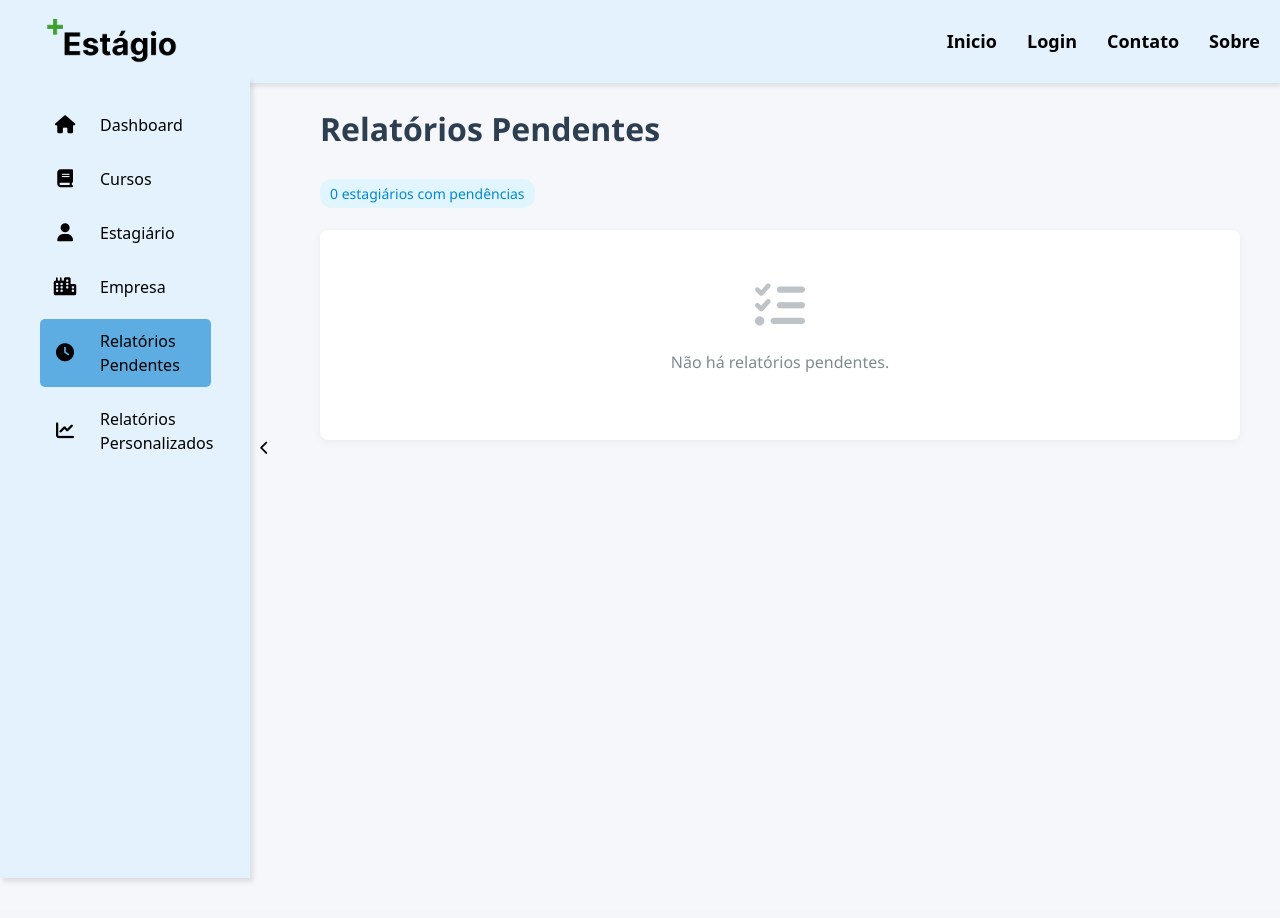
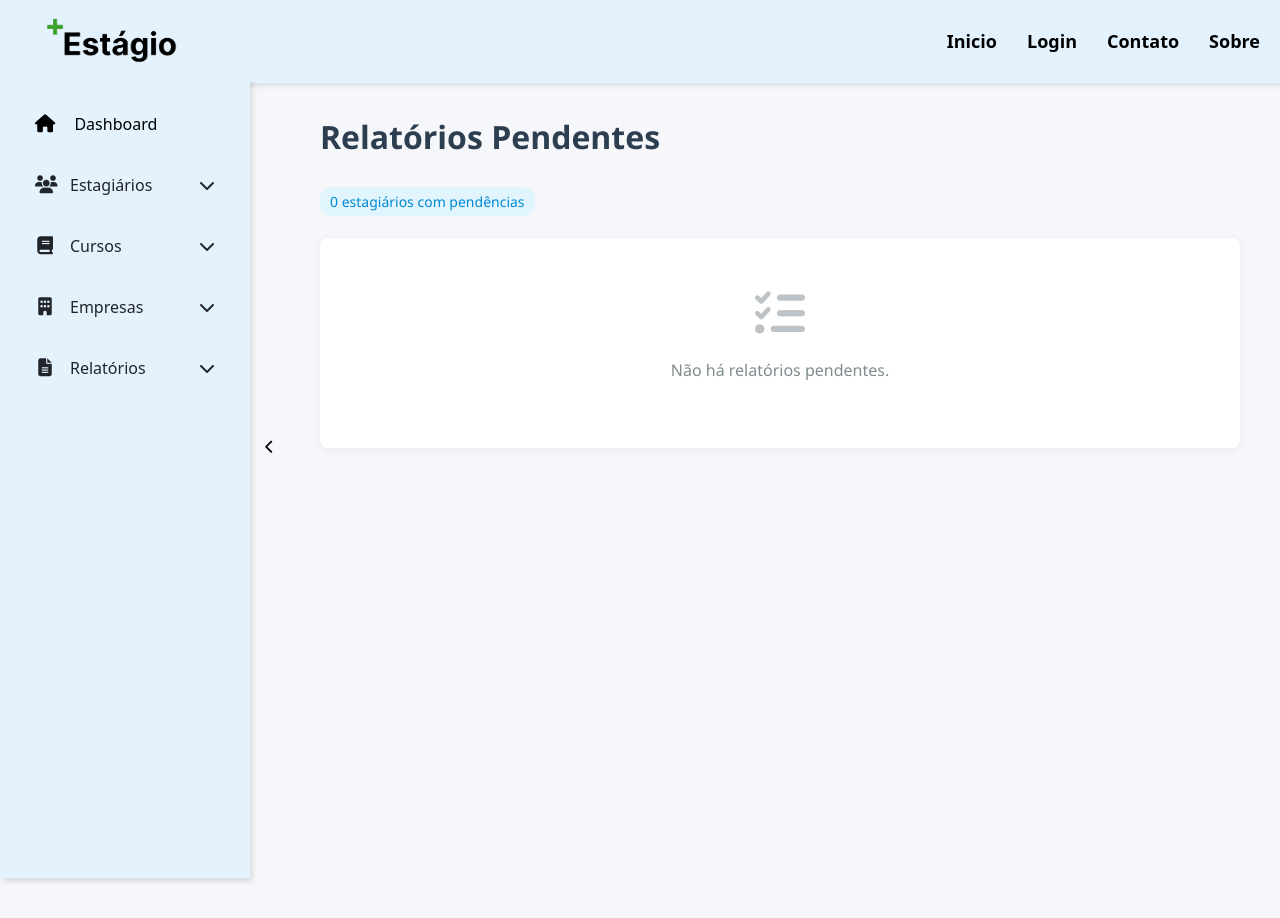
Before and after one commit to JefteFontes/estagio-plus-ProExt, a Django app: page /accounts/profile/relatorios/ in a window 1280 px wide. Before the commit the page ends 882 px from the top, so only its background shows below. Run offline with Django 5.2, Linux system fonts and the light colour scheme; data that the repository does not hold is empty; some libraries are stand-ins or nearby versions.

Commit message:
reajuste da side bar

```diff
--- a/dashboard/templates/dashboard_cursos.html
+++ b/dashboard/templates/dashboard_cursos.html
@@ -13,7 +13,7 @@
 <div class="dashboard-container">
     <div class="dashboard-header">
         <h1 class="dashboard-title">Cursos</h1>
-        <form action="GET">
+        <form method="GET">
             <div class="search-container">
                 <input type="text" name="search" placeholder="Buscar por curso..." class="search-input" value="{{ request.GET.search }}">
                 <button type="submit" class="search-button">
--- a/estagio_plus/urls.py
+++ b/estagio_plus/urls.py
@@ -5,7 +5,7 @@ from django.conf.urls.static import static
 
 urlpatterns = [
     path("admin/", admin.site.urls),
-    path("login/", include("allauth.urls")),
+    path("", include("allauth.urls")),
     path("accounts/profile/", include("dashboard.urls")),
-    path("", include("home.urls")),
+    path("validate/", include("home.urls")),
 ] + static(settings.MEDIA_URL, document_root=settings.MEDIA_ROOT)
--- a/static/dashboard/css/style.css
+++ b/static/dashboard/css/style.css
@@ -11,7 +11,7 @@ body {
 
 .navbar-dashboard, .sidebar {
     position: fixed;
-    z-index: 10; /* Garante que a navbar e a sidebar fiquem acima do conteúdo */
+    z-index: 10;
 }
 
 .navbar-dashboard {
@@ -202,106 +202,208 @@ body {
 }
 
 /* Sidebar fixa na tela */
+/* Sidebar Styles */
 .sidebar {
     top: 78px;
     left: 0;
-    height: 100%; /* Subtrair a altura da navbar */
+    height: 100%;
     width: 250px;
     background-color: #E3F2FD;
-    padding: 0px 20px 20px 40px;
+    padding: 20px 0;
     box-shadow: 3px 4px 5px rgba(0, 0, 0, 0.1);
     display: flex;
     flex-direction: column;
-    transform: translateX(0);
+    transition: width 0.3s ease;
 }
 
 .side-elements {
     display: flex;
     flex-direction: column;
-    justify-content: space-between;
     height: 100%;
+    padding: 0 20px;
+    width: 100%;
 }
+
+.sidebar.collapsed .side-elements{
+    width: 0;
+    padding: 0;
+    display: flex;
+    flex-direction: column;
+    height: 100%;
+    width: 100%;
+}
+
 .sidebar-top, .sidebar-bottom {
-    flex-grow: 1; /* Faz com que ambos os conteúdos ocupem o espaço disponível */
+    flex: 1;
+}
+
+.sidebar-bottom {
     width: 100%;
     display: flex;
     flex-direction: column;
     justify-content: space-between;
+    position: relative;
 }
 
-.sidebar-top {
-    margin: 20px 0px ;
+/* Main sidebar items */
+.sidebar-top ul {
+    list-style: none;
+    padding: 0;
+    margin: 0;
+    width: 100%;
 }
 
-.sidebar-bottom {
-    position: relative;
-    padding-top: 390px;
-}
-/* Estilos para o conteúdo da sidebar */
-.sidebar-top ul, .sidebar-bottom ul {
+/* Dashboard link */
+.btn-sidebar {
     display: flex;
-    flex-direction: column;
     align-items: center;
-    width: 90%;
-    list-style-type: none;
-    padding: 0;
+    padding: 12px 15px;
+    color: #000;
+    text-decoration: none;
+    border-radius: 5px;
+    margin-bottom: 5px;
+    transition: all 0.3s ease;
 }
 
-.sidebar-top li, .sidebar-bottom li {
+.btn-sidebar:hover, .btn-sidebar.actived {
+    background-color: #5DADE2;
+    color: #fff;
+}
+
+.btn-sidebar .icon {
+    margin-right: 15px;
+    font-size: 18px;
+    width: 20px;
+    text-align: center;
+}
+
+/* Toggle styles */
+.sidebar-toggle {
+    margin: 10px 0;
+}
+
+.toggle-header {
     display: flex;
     align-items: center;
-    justify-content: flex-start;
+    padding: 12px 15px;
+    cursor: pointer;
+    border-radius: 5px;
+    transition: all 0.3s ease;
     width: 100%;
-    gap: 20px;
-    padding: 10px 20px;
-    margin: 5px 0;
-    cursor: pointer;
 }
 
-.sidebar-top li:hover, .sidebar-bottom li:hover {
-    background-color: #5DADE2;
-    border-radius: 5px;
-    transition: background-color 0.5s ease;
+.toggle-header:hover {
+    background-color: rgba(93, 173, 226, 0.3);
 }
 
-.actived{
-    background-color: #5DADE2;
-    border-radius: 5px;
+.toggle-header .icon {
+    margin-right: 15px;
+    font-size: 18px;
+    width: 20px;
+    text-align: center;
 }
 
-.sidebar-top .icon, .sidebar-bottom .icon {
+.toggle-header .text {
+    flex: 1;
+}
+
+.toggle-header .toggle-icon {
+    transition: transform 0.3s ease;
+}
+
+.toggle-content {
+    padding-left: 35px;
+    max-height: 0;
+    overflow: hidden;
+    transition: max-height 0.3s ease;
+}
+
+.sidebar-toggle.active .toggle-content {
+    max-height: 500px; /* Adjust based on content */
+}
+
+.sidebar-toggle.active .toggle-icon {
+    transform: rotate(180deg);
+}
+
+/* Submenu items */
+.submenu-item {
+    margin: 5px 0;
+}
+
+.submenu-item a {
+    display: flex;
+    align-items: center;
+    padding: 10px 15px;
+    color: #000;
+    text-decoration: none;
+    border-radius: 5px;
+    transition: all 0.3s ease;
+}
+
+.submenu-item a:hover, .submenu-item a.actived {
+    background-color: #5DADE2;
+    color: #fff;
+}
+
+.submenu-item .icon {
+    margin-right: 10px;
+    font-size: 16px;
+    width: 20px;
+    text-align: center;
+}
+
+/* Collapsed sidebar */
+.sidebar.collapsed {
+    width: 70px;
+    padding: 20px 5px;
+}
+
+.sidebar.collapsed .text,
+.sidebar.collapsed .toggle-icon {
+    display: none;
+}
+
+.sidebar.collapsed .btn-sidebar,
+.sidebar.collapsed .toggle-header {
+    justify-content: center;
+    padding: 15px 0;
+}
+
+.sidebar.collapsed .icon {
+    margin: 0;
+    font-size: 20px;
+}
+
+.sidebar.collapsed .toggle-content {
+    padding-left: 0;
+}
+
+.sidebar.collapsed .submenu-item a {
+    justify-content: center;
+    padding: 12px 0;
+}
+
+.sidebar.collapsed .submenu-item .icon {
+    margin: 0;
     font-size: 18px;
 }
 
-.icon {
-    display: flex;
-    align-items: center;
-    justify-content: center;
-    width: 10px;
-    height: 10px;
-    border-radius: 50%;
-}
-
-.sidebar-top .text a{
-    text-decoration: none;
-    color: #000000;
-    font-size: 16px;
-    transition: color 0.3s ease;
-}
-
-/* Ajuste da seta para fechar a sidebar */
+/* Toggle button */
 .toggle {
     height: calc(100vh - 83px);
     display: flex;
     justify-content: center;
+    position: absolute;
+    right: -30px; /* Move a seta para fora da sidebar */
+    top: 10px;
 }
-
 
 .toggle-btn {
     background: none;
     border: none;
     margin: auto;
-    font-size: 18px;
+    font-size: 14px;
     cursor: pointer;
     color: #000;
     display: block;
@@ -309,70 +411,37 @@ body {
     transform: rotate(0deg);
 }
 
-a.btn-sidebar {
-    text-decoration: none;
-    color: #000000;
-    width: 100%;
-    font-size: 16px;
-    transition: color 0.3s ease;
-    display: block; /* Para garantir que o link ocupe toda a largura do item */
+.sidebar.collapsed .toggle-btn {
+    transform: rotate(180deg);
 }
 
-li {
-    width: 100%; /* Garante que todos os itens tenham a mesma largura */
+.sidebar-toggle .toggle-content {
+    display: none;
+    padding-left: 15px;
 }
 
-li span.icon {
-    margin-right: 10px; /* Espaçamento entre o ícone e o texto */
+.sidebar-toggle.active .toggle-content {
+    display: block;
 }
 
-li.actived a {
-    font-weight: bold; /* Opcional: Destacar o item ativo */
-}
-.toggle-btn i {
-    transition: transform 0.3s ease;
-    font-size: 14px;
+.sidebar-toggle.active .toggle-icon {
+    transform: rotate(180deg);
 }
 
-/* Para esconder a sidebar */
-.sidebar.collapsed {
-    width: 80px;
-    padding: 0px 10px;
-    transition: width 0.9s ease;
+.sidebar-toggle .toggle-icon {
+    transition: transform 0.3s ease;
 }
 
-.sidebar.collapsed .toggle-btn {
-    transform: rotate(180deg);
-    transition: transform 0.9s ease;
+/* Main content adjustment */
+.container-main {
+    margin-left: 250px;
+    transition: margin-left 0.3s ease;
+    flex: 1;
+    padding-top: 78px;
 }
 
-.sidebar.collapsed .text {
-    display: none;
-}
-
-.sidebar.collapsed .toggle {
-    justify-content: center;
-}
-
-.sidebar.collapsed ul{
-    width: 0;
-}
-
-.sidebar.collapsed li {
-    justify-content: center;
-    padding: 20px 30px;
-}
-
-.sidebar.collapsed .icon {
-    margin: 0;
-    font-size: 22px;
-    transition: font-size 0.9s ease;
-}
-
-.toggle {
-    position: absolute;
-    right: -25px; /* Move a seta para fora da sidebar */
-    top: 10px;
+.container-main.sidebar-collapsed {
+    margin-left: 70px;
 }
 
 /* Ajuste do conteúdo principal quando a sidebar se esconde */
@@ -393,7 +462,6 @@ li.actived a {
 .main-content {
     flex-grow: 1;
     padding: 20px;
-    margin-top: 70px;
     transition: margin-left 0.9s ease;
 }
 
--- a/templates/dashboard/base.html
+++ b/templates/dashboard/base.html
@@ -42,67 +42,110 @@
             <div class="side-elements">
                 <div class="sidebar-top">
                     <ul>
+                        <!-- Dashboard -->
                         {% url 'dashboard_instituicao' as dashboard_instituicao_url %}
-                        {% if dashboard_instituicao_url %}
                         <a class="btn-sidebar" href="{{ dashboard_instituicao_url }}">
                             <li class="{% if request.path == dashboard_instituicao_url %}actived{% endif %}">
                                 <span class="icon"><i class="fa-solid fa-house"></i></span>
                                 <span class="text">Dashboard</span>
                             </li>
                         </a>
-                        {% endif %}
 
-                        {% url 'dashboard_cursos' as dashboard_cursos_url %}
-                        {% if dashboard_cursos_url %}
-                            <a class="btn-sidebar" href="{{ dashboard_cursos_url }}">
-                                <li class="{% if request.path == dashboard_cursos_url %}actived{% endif %}">
+                        <!-- Toggle para Estagiários -->
+                        <li class="sidebar-toggle">
+                            <div class="toggle-header">
+                                <span class="icon"><i class="fa-solid fa-users"></i></span>
+                                <span class="text">Estagiários</span>
+                                <i class="fa-solid fa-chevron-down toggle-icon"></i>
+                            </div>
+                            <ul class="toggle-content">
+                                <li class="submenu-item">
+                                    <a href="{% url 'dashboard_estagiario' %}" class="{% if request.path == dashboard_estagiario_url %}actived{% endif %}">
+                                        <span class="icon"><i class="fa-solid fa-list"></i></span>
+                                        <span class="text">Lista de Estagiários</span>
+                                    </a>
+                                </li>
+                                <li class="submenu-item">
+                                    <a href="{% url 'cadastrar_estagiario' %}" class="{% if request.path == cadastrar_estagiario_url %}actived{% endif %}">
+                                        <span class="icon"><i class="fa-solid fa-user-plus"></i></span>
+                                        <span class="text">Cadastrar Estagiário</span>
+                                    </a>
+                                </li>
+                            </ul>
+                        </li>
+
+                        <!-- Toggle para Cursos -->
+                        <li class="sidebar-toggle">
+                            <div class="toggle-header">
                                 <span class="icon"><i class="fa-solid fa-book"></i></span>
                                 <span class="text">Cursos</span>
+                                <i class="fa-solid fa-chevron-down toggle-icon"></i>
+                            </div>
+                            <ul class="toggle-content">
+                                <li class="submenu-item">
+                                    <a href="{% url 'dashboard_cursos' %}" class="{% if request.path == dashboard_cursos_url %}actived{% endif %}">
+                                        <span class="icon"><i class="fa-solid fa-list"></i></span>
+                                        <span class="text">Lista de Cursos</span>
+                                    </a>
                                 </li>
+                                <li class="submenu-item">
+                                    <a href="{% url 'cadastrar_cursos' %}" class="{% if request.path == cadastrar_curso_url %}actived{% endif %}">
+                                        <span class="icon"><i class="fa-solid fa-plus"></i></span>
+                                        <span class="text">Cadastrar Curso</span>
                                     </a>
-                        {% endif %}
-                        {% url 'dashboard_estagiario' as dashboard_estagiario_url %}
-                        {% if dashboard_estagiario_url %}
-                            <a class="btn-sidebar" href="{{ dashboard_estagiario_url }}">
-                                <li class="{% if request.path == dashboard_estagiario_url %}actived{% endif %}">
-                                    <span class="icon"><i class="fa-solid fa-user"></i></span>
-                                    <span class="text">Estagiário</span>
                                 </li>
+                            </ul>
+                        </li>
+
+                        <!-- Toggle para Empresas -->
+                        <li class="sidebar-toggle">
+                            <div class="toggle-header">
+                                <span class="icon"><i class="fa-solid fa-building"></i></span>
+                                <span class="text">Empresas</span>
+                                <i class="fa-solid fa-chevron-down toggle-icon"></i>
+                            </div>
+                            <ul class="toggle-content">
+                                <li class="submenu-item">
+                                    <a href="{% url 'dashboard_empresa' %}" class="{% if request.path == dashboard_empresa_url %}actived{% endif %}">
+                                        <span class="icon"><i class="fa-solid fa-list"></i></span>
+                                        <span class="text">Lista de Empresas</span>
                                     </a>
-                        {% endif %}
-                        <!-- Cadastro de Empresa -->
-                        {% url 'dashboard_empresa' as dashboard_empresa %}
-                        {% if dashboard_empresa %}
-                            <a class="btn-sidebar" href="{{ dashboard_empresa }}">
-                                <li  class="{% if request.path == dashboard_empresa %}actived{% endif %}">
-                                    <span class="icon"><i class="fa-solid fa-city"></i></span>
-                                    <span class="text">Empresa</span>
                                 </li>
+                                <li class="submenu-item">
+                                    <a href="{% url 'cadastrar_empresa' %}" class="{% if request.path == cadastro_empresa_url %}actived{% endif %}">
+                                        <span class="icon"><i class="fa-solid fa-building-circle-plus"></i></span>
+                                        <span class="text">Cadastrar Empresa</span>
                                     </a>
-                        {% endif %}
+                                </li>
+                            </ul>
+                        </li>
 
-                        {% url 'dashboard_relatorios' as dashboard_relatorios_url %}
-                        {% if dashboard_relatorios_url %}
-                            <a class="btn-sidebar" href="{{ dashboard_relatorios_url }}">
-                                <li class="{% if request.path == dashboard_relatorios_url %}actived{% endif %}">
+                        <!-- Toggle para Relatórios -->
+                        <li class="sidebar-toggle">
+                            <div class="toggle-header">
+                                <span class="icon"><i class="fa-solid fa-file-lines"></i></span>
+                                <span class="text">Relatórios</span>
+                                <i class="fa-solid fa-chevron-down toggle-icon"></i>
+                            </div>
+                            <ul class="toggle-content">
+                                <li class="submenu-item">
+                                    <a href="{% url 'dashboard_relatorios' %}" class="{% if request.path == dashboard_relatorios_url %}actived{% endif %}">
                                         <span class="icon"><i class="fa-solid fa-clock"></i></span>
-                                    <span class="text">Relatórios Pendentes</span>
+                                        <span class="text">Pendentes</span>
+                                    </a>
                                 </li>
+                                <li class="submenu-item">
+                                    <a href="{% url 'dashboard_personalizados' %}" class="{% if request.path == dashboard_personalizados_url %}actived{% endif %}">
+                                        <span class="icon"><i class="fa-solid fa-chart-line"></i></span>
+                                        <span class="text">Personalizados</span>
                                     </a>
-                        {% endif %}
-                        {% url 'dashboard_personalizados' as dashboard_personalizados_url %}
-                        {% if dashboard_personalizados_url %}
-                            <a class="btn-sidebar" href="{{ dashboard_personalizados_url }}">
-                                <li  class="{% if request.path == dashboard_personalizados_url %}actived{% endif %}">
-                                    <span class="icon"><i class="fa-solid fa-chart-line"></i></span>
-                                    <span class="text">Relatórios Personalizados</span>
                                 </li>
-                            </a>
-                        {% endif %}
+                            </ul>
+                        </li>
                     </ul>
                 </div>
                 <div class="sidebar-bottom">
-
+                    <!-- Conteúdo inferior da sidebar -->
                 </div>
             </div>
             <!-- Botão para esconder/mostrar a sidebar -->
@@ -115,13 +158,40 @@
         <main class="main-content">
             {% block content %}{% endblock %}
         </main>
-
     </div>
 
     <script src="{% static 'dashboard/js/script.js' %}"></script>
-    <script src="https://cdn.jsdelivr.net/npm/@popperjs/core@2.11.6/dist/umd/popper.min.js" integrity="sha384-oBqDVmMz9ATKxIep9tiCxS/Z9fNfEXiDAYTujMAeBAsjFuCZSmKbSSUnQlmh/jp3" crossorigin="anonymous"></script>
-    <script src="https://cdn.jsdelivr.net/npm/bootstrap@5.2.3/dist/js/bootstrap.min.js" integrity="sha384-cuYeSxntonz0PPNlHhBs68uyIAVpIIOZZ5JqeqvYYIcEL727kskC66kF92t6Xl2V" crossorigin="anonymous"></script>
+    <script src="https://cdn.jsdelivr.net/npm/@popperjs/core@2.11.6/dist/umd/popper.min.js"></script>
+    <script src="https://cdn.jsdelivr.net/npm/bootstrap@5.2.3/dist/js/bootstrap.min.js"></script>
     <script src="https://code.jquery.com/jquery-3.6.0.min.js"></script>
     <script src="https://cdnjs.cloudflare.com/ajax/libs/jquery.mask/1.14.16/jquery.mask.min.js"></script>
+
+    <script>
+        // Script para controlar os toggles
+        $(document).ready(function() {
+
+            // Toggle submenus
+            $('.sidebar-toggle .toggle-header').click(function(e) {
+                e.stopPropagation();
+                $(this).parent().toggleClass('active');
+                $(this).find('.toggle-icon').toggleClass('fa-chevron-down fa-chevron-up');
+                $(this).next('.toggle-content').slideToggle();
+            });
+
+            // Abre o toggle se a página atual estiver em um dos itens
+            $('.submenu-item a').each(function() {
+                if ($(this).hasClass('actived')) {
+                    $(this).closest('.sidebar-toggle').addClass('active');
+                    $(this).closest('.sidebar-toggle').find('.toggle-icon')
+                        .removeClass('fa-chevron-down')
+                        .addClass('fa-chevron-up');
+                    $(this).closest('.toggle-content').show();
+                }
+            });
+
+            // Atribui a função ao botão de toggle
+            window.toggleSidebar = toggleSidebar;
+        });
+    </script>
 </body>
 </html>
```
Also changed, not shown: dashboard/forms.py (+17 -16 lines), dashboard/templates/dashboard_empresa.html (+8 -6 lines), dashboard/templates/dashboard_estagiario.html (+9 -6 lines), dashboard/views/home.py (+5 -2 lines). Lines whose indentation alone changed are shown as unchanged.
